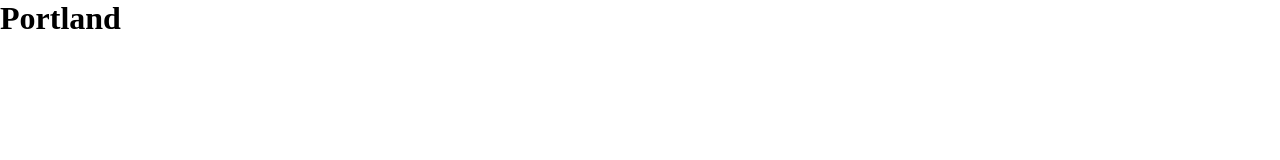
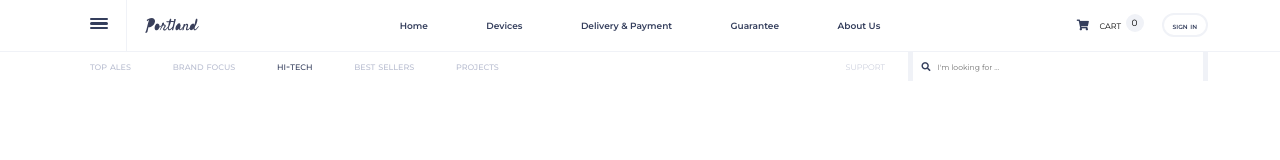
Before and after one commit to LwveMike/Portland, a plain HTML site: page public/index.html in a window 1280 px wide. Drawn offline with Linux system fonts and the light colour scheme.

Commit message:
portland-1: Added Nav-Bar

```diff
--- a/public/index.html
+++ b/public/index.html
@@ -5,14 +5,101 @@
     <meta charset="UTF-8">
     <meta http-equiv="X-UA-Compatible" content="IE=edge">
     <meta name="viewport" content="width=device-width, initial-scale=1.0">
+
+    <!-- Fonts -->
+
+    <link rel="preconnect" href="https://fonts.googleapis.com">
+    <link rel="preconnect" href="https://fonts.gstatic.com" crossorigin>
+    <link
+        href="https://fonts.googleapis.com/css2?family=Montserrat:ital,wght@0,100;0,200;0,300;0,400;0,500;0,600;0,700;0,800;0,900;1,100;1,200;1,300;1,400;1,500;1,600;1,700;1,800;1,900&display=swap"
+        rel="stylesheet">
+
+
+    <link rel="stylesheet" href="https://pro.fontawesome.com/releases/v5.10.0/css/all.css"
+        integrity="sha384-AYmEC3Yw5cVb3ZcuHtOA93w35dYTsvhLPVnYs9eStHfGJvOvKxVfELGroGkvsg+p" crossorigin="anonymous" />
+
+
+
+    <!-- Styles -->
+
     <link rel="stylesheet" href="./styles/global.css">
+    <link rel="stylesheet" href="./styles/utils.css">
     <link rel="stylesheet" href="./styles/index.css">
 
     <title>Portland</title>
+
 </head>
 
 <body>
-    <h1>Portland</h1>
+    <div id="app">
+        <nav id="nav-bar">
+            <div class="principal-nav">
+                <div class="left-side ">
+                    <div class="burger-container">
+                        <div class="burger">
+                            <div class="burger-line"></div>
+                            <div class="burger-line"></div>
+                            <div class="burger-line"></div>
+                        </div>
+                    </div>
+
+                    <div class="logo centered">
+                        <img src="./assets/Portland.svg" alt="Logo" class="logo-img">
+                    </div>
+                </div>
+                <div class="center-side centered">
+                    <ul class="center-nav">
+                        <li class="item-container centered"><a href="#" class="item">Home</a></li>
+                        <li class="item-container centered"><a href="#" class="item">Devices</a></li>
+                        <li class="item-container centered"><a href="#" class="item">Delivery & Payment</a></li>
+                        <li class="item-container centered"><a href="#" class="item">Guarantee</a></li>
+                        <li class="item-container centered"><a href="#" class="item">About Us</a></li>
+                    </ul>
+                </div>
+                <div class="right-side">
+                    <div class="cart">
+                        <button class="cart-btn centered">
+                            <i class="fas fa-shopping-cart cart-icon"></i>
+                            <p class="btn-content">cart</p>
+                        </button>
+                        <p class="items-quantity centered">0
+                        </p>
+                    </div>
+
+                    <button class="sign-in-btn">
+                        sign in
+                    </button>
+                </div>
+            </div>
+
+            <div class="secondary-nav centered">
+                <ul class="secondary-navigation centered">
+                    <div class="sec-nav-left">
+                        <li class="sec-items-container"><a href="#" class="sec-item">top ales</a></li>
+                        <li class="sec-items-container"><a href="#" class="sec-item">brand focus</a></li>
+                        <li class="sec-items-container"><a href="#" class="sec-item active">hi-tech</a></li>
+                        <li class="sec-items-container"><a href="#" class="sec-item">best sellers</a></li>
+                        <li class="sec-items-container"><a href="#" class="sec-item">projects</a></li>
+                    </div>
+                    <div class="sec-nav-right">
+                        <li class="sec-items-container"><a href="#" class="sec-item" id="support">support</a></li>
+                    </div>
+
+                </ul>
+
+                <div class="text-search">
+
+                    <div class="input-with-icon">
+                        <i class="fas fa-search search-icon"></i>
+                        <input type="text" class="search" placeholder="I'm looking for ...">
+                    </div>
+
+
+                </div>
+            </div>
+        </nav>
+    </div>
+
 </body>
 
 </html>
--- a/public/styles/global.css
+++ b/public/styles/global.css
@@ -2,6 +2,17 @@
     margin: 0;
     padding: 0;
     box-sizing: border-box;
+    outline: none;
+
+}
+
+:root {
+    font-size: 8px;
+}
+
+* :not(.fas) {
+    font-family: 'Montserrat' ,sans-serif;
+
 }
 
 a {
@@ -12,3 +23,13 @@ a {
 img {
     display: block;
 }
+
+li {
+    list-style-type: none;
+}
+
+button {
+    cursor: pointer;
+    background-color: transparent;
+    border: none;
+}
--- a/public/styles/index.css
+++ b/public/styles/index.css
@@ -0,0 +1,288 @@
+#app {
+    --nav-bar-background: #fff;
+    --global-padding: 8rem;
+
+}
+
+#nav-bar {
+    --nav-elements-color: #343e5c;
+    --bars-color: #f0f2f7;
+    --unselected-items: #b9bed1;
+
+    width: 100%;
+    background-color: var(--nav-bar-background);
+
+    display: flex;
+    flex-direction: column;
+
+}
+
+.principal-nav {
+    padding-left: var(--global-padding);
+    padding-right: var(--global-padding);
+
+    display: flex;
+
+    border-bottom: 1px solid var(--bars-color);
+
+}
+
+#nav-bar .left-side {
+    display: flex;
+    flex: 3;
+}
+
+#nav-bar .center-side {
+    flex: 6;
+}
+
+#nav-bar .right-side {
+    flex: 3;
+}
+
+
+
+.burger-container {
+    border-right: 1px solid var(--bars-color);
+    padding: 2rem
+}
+
+.burger {
+    display: flex;
+    flex-direction: column;
+    width: 2rem;
+    height: 1.2rem;
+
+    justify-content: space-between;
+
+    cursor: pointer;
+
+}
+.burger .burger-line {
+    width: 2rem;
+    height: 0.25rem;
+    background-color: var(--nav-elements-color);
+    border-radius: 8px;
+}
+
+.left-side .logo {
+    padding: 2rem;
+}
+
+.logo .logo-img {
+    width: 6rem;
+    object-fit: contain;
+}
+
+
+.center-side .center-nav {
+    display: flex;
+    padding: 1.6rem;
+    justify-content: space-around;
+    flex: 1;
+}
+
+.center-nav .item {
+    font-weight: 600;
+    font-size: 1rem;
+    color: var(--nav-elements-color);
+}
+
+.right-side {
+    display: flex;
+    align-items: center;
+    justify-content: right;
+
+}
+
+.right-side .cart {
+    display: flex;
+    margin-right: 2rem;
+}
+
+.cart .cart-btn {
+    background-color: transparent;
+    margin-right: 0.5rem;
+
+}
+
+.cart-btn .cart-icon {
+    padding: 6px;
+}
+
+.cart .btn-content {
+    font-variant: small-caps;
+    font-size: 1.2rem;
+    margin-left: 0.5rem;
+
+}
+
+.cart .cart-icon {
+    font-size: 1.2rem;
+    color: var(--nav-elements-color);
+}
+
+.cart .items-quantity {
+    background-color: var(--bars-color);
+    width: 2rem;
+    height: 2rem;
+    border-radius: 50%;
+}
+
+.right-side .sign-in-btn {
+    font-variant: small-caps;
+    font-size: 1rem;
+    color: var(--nav-elements-color);
+    border-radius: 50px;
+    font-weight: 600;
+    border: 2px solid var(--bars-color);
+    padding: 0.5rem 1rem;
+}
+
+
+
+
+
+
+
+
+
+#nav-bar .secondary-nav {
+    display: flex;
+    padding: 0 var(--global-padding);
+}
+
+.secondary-nav .secondary-navigation {
+    flex: 9;
+    display: flex;
+    padding-left: 2rem;
+}
+
+.secondary-navigation .sec-nav-left {
+    flex: 1;
+    display: flex;
+    justify-content: space-between;
+}
+
+.sec-items-container .sec-item{
+    font-size: 1.2rem;
+    font-variant: small-caps;
+    color: var(--unselected-items);
+    font-weight: 500;
+}
+
+.sec-item.active {
+    color: var(--nav-elements-color);
+}
+
+
+.secondary-navigation .sec-nav-right {
+    display: flex;
+    flex: 1;
+    justify-content: right;
+}
+
+.secondary-nav .text-search {
+    flex: 3;
+    border-right: 5px solid var(--bars-color);
+    border-left: 5px solid var(--bars-color);
+    padding: 1rem;
+    display: flex;
+}
+
+
+.text-search .search {
+    border: none;
+    text-indent: 0.5rem;
+    font-size: 0.85rem;
+}
+
+.text-search .search-icon {
+    color: var(--nav-elements-color);
+}
+
+#support {
+    font-weight: 300;
+    margin: 0 2.5rem;
+}
+
+@media screen and (min-width: 960px ) {
+    :root {
+        font-size: 8px;
+    }
+}
+
+@media screen and (min-width: 1166px ) {
+    :root {
+        font-size: 9px;
+    }
+}
+
+@media screen and (min-width: 1366px ) {
+    :root {
+        font-size: 10px;
+    }
+}
+
+@media screen and (min-width: 1420px ) {
+    :root {
+        font-size: 11px;
+    }
+}
+
+@media screen and (min-width: 1620px ) {
+    :root {
+        font-size: 12px;
+    }
+}
+
+@media screen and (min-width: 1820px ) {
+    :root {
+        font-size: 14px;
+    }
+}
+
+
+@media screen and (min-width: 1920px ) {
+    :root {
+        font-size: 16px;
+    }
+}
+
+@media screen and (min-width: 2140px ) {
+    :root {
+        font-size: 18px;
+    }
+}
+
+@media screen and (min-width: 2340px ) {
+    :root {
+        font-size: 20px;
+    }
+}
+
+
+@media screen and (min-width: 2540px ) {
+    :root {
+        font-size: 24px;
+    }
+}
+
+@media screen and (min-width: 2840px ) {
+    :root {
+        font-size: 26px;
+    }
+}
+
+@media screen and (min-width: 3440px ) {
+    :root {
+        font-size: 32px;
+    }
+}
+
+
+@media screen and (min-width: 3840px ) {
+    :root {
+        font-size: 36px;
+    }
+}
--- /dev/null
+++ b/public/styles/utils.css
@@ -0,0 +1,5 @@
+.centered {
+    display: flex;
+    justify-content: center;
+    align-items: center;
+}
```
Also changed, not shown: public/assets/Portland.svg (added).
